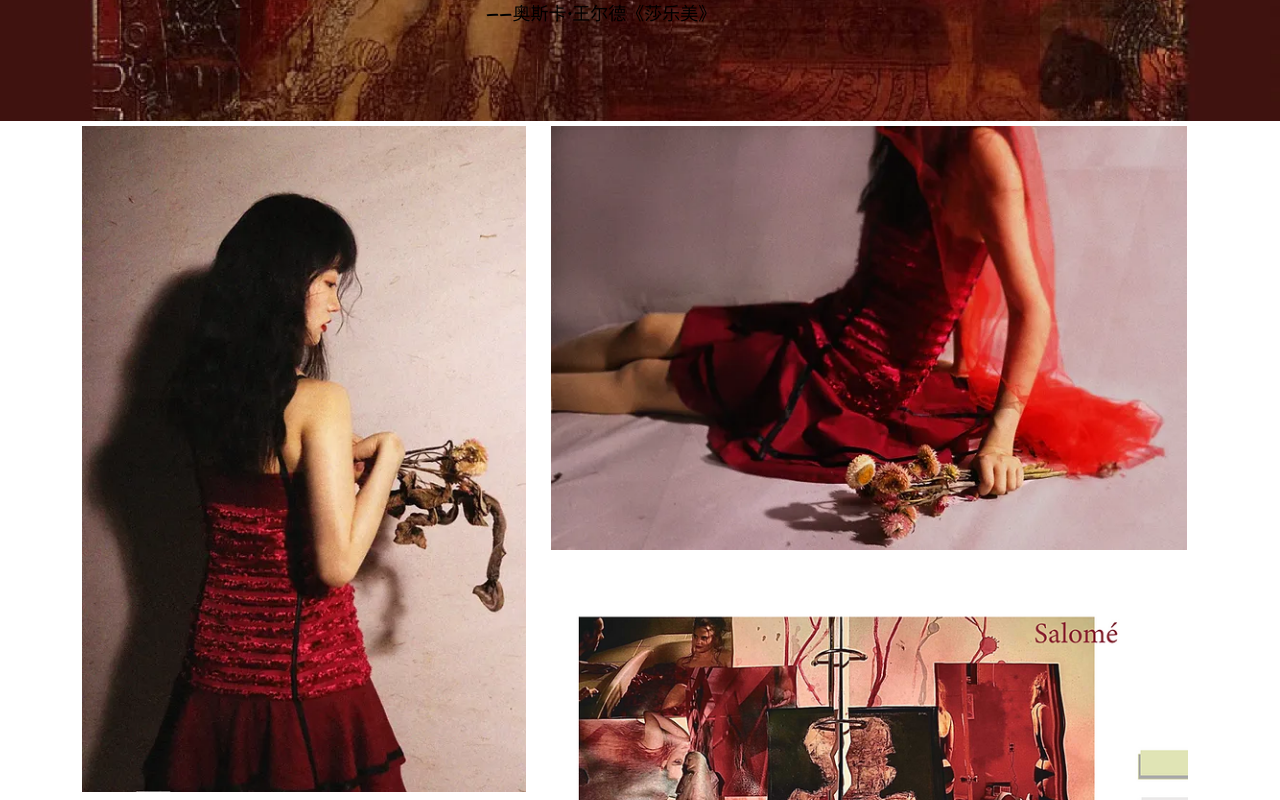
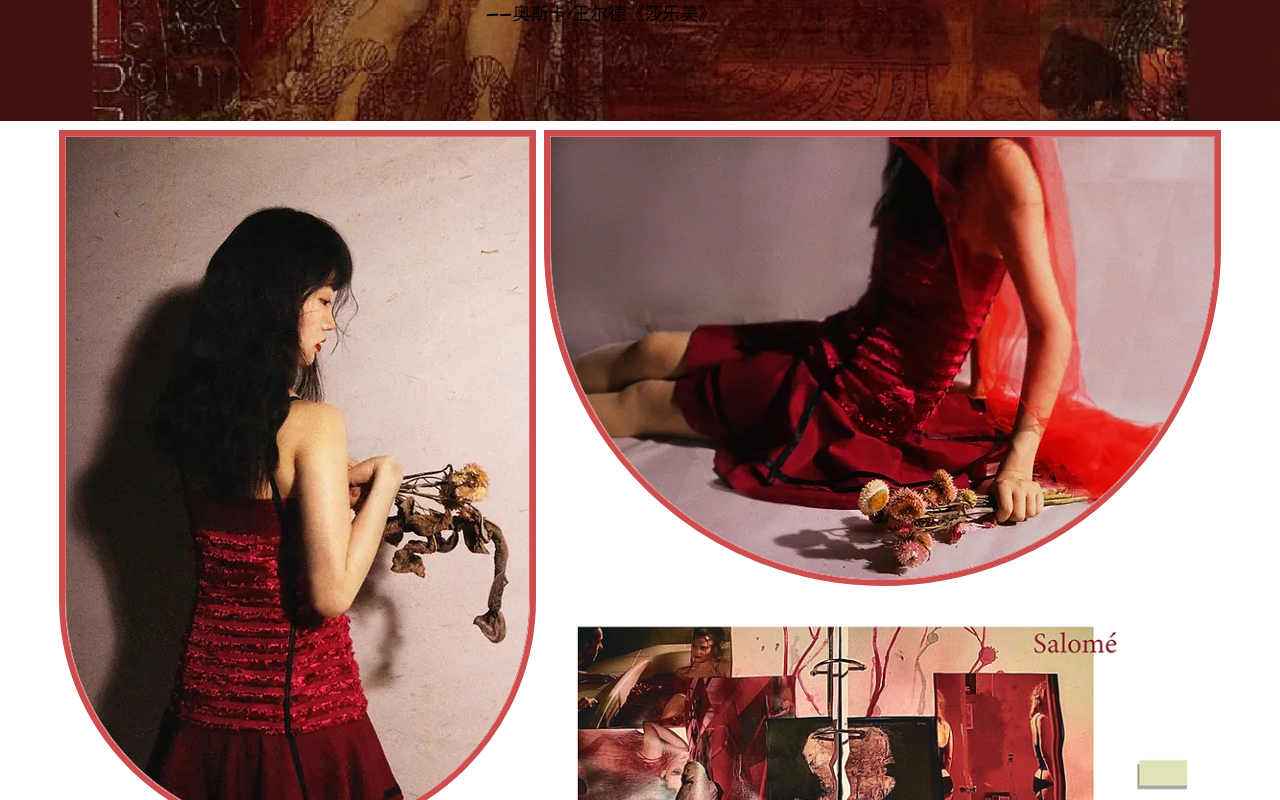
Before and after one commit to tianqingyk/reactDemo, a React (Create React App) app: page /salome in a window 1280 px wide. Shown: the part 1260-2060 px from the top of the page. Built offline with nearby package versions, Linux system fonts and the light colour scheme.

Commit message:
imageFrame

```diff
--- /dev/null
+++ b/src/component/ImageFrame/ImageFrame.css
@@ -0,0 +1,16 @@
+.img-frame-div {
+  --s: 200px;
+  --b: 6px;
+  --c: #cb4d4d;
+  --cb: rgb(217, 34, 34);
+  --sc: 1;
+
+  width: var(--s);
+  height: var(--s);
+  cursor: pointer;
+  border: 1px solid rgb(225, 111, 111);
+  border-radius: 0 0 999px 999px;
+  --g: 50% / calc(100% / var(--sc)) 100% no-repeat content-box;
+  --o: calc((1 / var(--sc) -1) * var(--s) / 2 - var(--b));
+  outline: var(--b) solid var(--c);
+}
--- /dev/null
+++ b/src/component/ImageFrame/ImageFrame.js
@@ -0,0 +1,28 @@
+import React from "react"
+import "./ImageFrame.css"
+
+const ImageFrame = ({ src, width, height }) => {
+
+  const w = width
+  const h = height
+  const c = "#cb4d4d"
+  const cb = "rgb(217, 34, 34)"
+  const sc = 1
+
+  const imgFrameDiv = {
+    width: { width },
+    height: { height },
+    cursor: "pointer",
+    border: `1px solid rgb(225, 111, 111)`,
+    borderRadius: `0 0 999px 999px`,
+    outline: `6px solid ${c}`
+  }
+
+  return (
+    <div>
+      <img src={src} style={imgFrameDiv} />
+    </div >
+  )
+}
+
+export default ImageFrame
--- a/src/pages/Salome/Block2/SalBlock2.css
+++ b/src/pages/Salome/Block2/SalBlock2.css
@@ -4,6 +4,7 @@
   justify-content: center;
   flex-direction: row;
   height: 2392px;
+  margin-top: 15px;
 }
 
 .sal-grid-container1 {
--- a/src/pages/Salome/Block2/SalBlock2.js
+++ b/src/pages/Salome/Block2/SalBlock2.js
@@ -23,13 +23,15 @@ import sal9 from "../../../UI/salome/sal9.jpg"
 import sal10 from "../../../UI/salome/sal10.jpg"
 import sal11 from "../../../UI/salome/sal11.jpg"
 import ImageView from "../../../component/ImageView/ImageView"
+import ImageFrame from "../../../component/ImageFrame/ImageFrame"
 
 const SalBlock2 = () => {
   return (
     <>
       <div className="sal-img-block" >
         <div className="sal-grid-container1">
-          <ImageView src={sal1} preview={sal1} width={444} height={666} />
+          {/* <ImageView src={sal1} preview={sal1} width={444} height={666} /> */}
+          <ImageFrame src={sal1} width={444} height={666} />
           <ImageView src={sal2} preview={SAL2} width={442} height={312} />
           <ImageView src={sal3} preview={SAL3} width={444} height={312} />
           <ImageView src={sal4} preview={sal4} width={446} height={297} />
@@ -37,7 +39,8 @@ const SalBlock2 = () => {
           <ImageView src={sal6} preview={SAL6} width={449} height={316} />
         </div>
         <div className="sal-grid-container2">
-          <ImageView src={sal7} preview={sal7} width={636} height={424} />
+          {/* <ImageView src={sal7} preview={sal7} width={636} height={424} /> */}
+          <ImageFrame src={sal7} width={636} height={424} />
           <ImageView src={sal8} preview={SAL8} width={637} height={431} />
           <ImageView src={sal9} preview={SAL9} width={648} height={437} />
           <ImageView src={sal10} preview={SAL10} width={647} height={425} />
```
